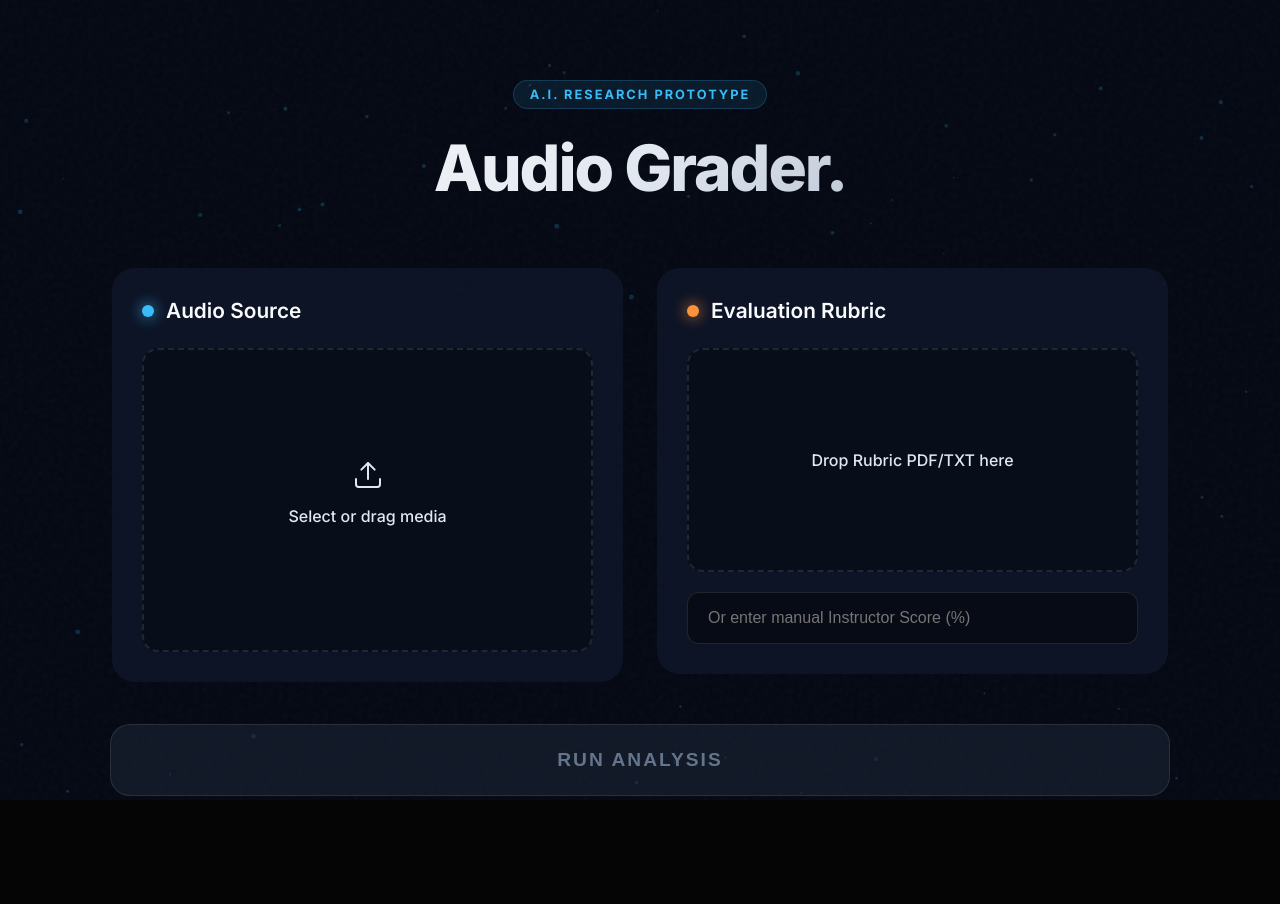
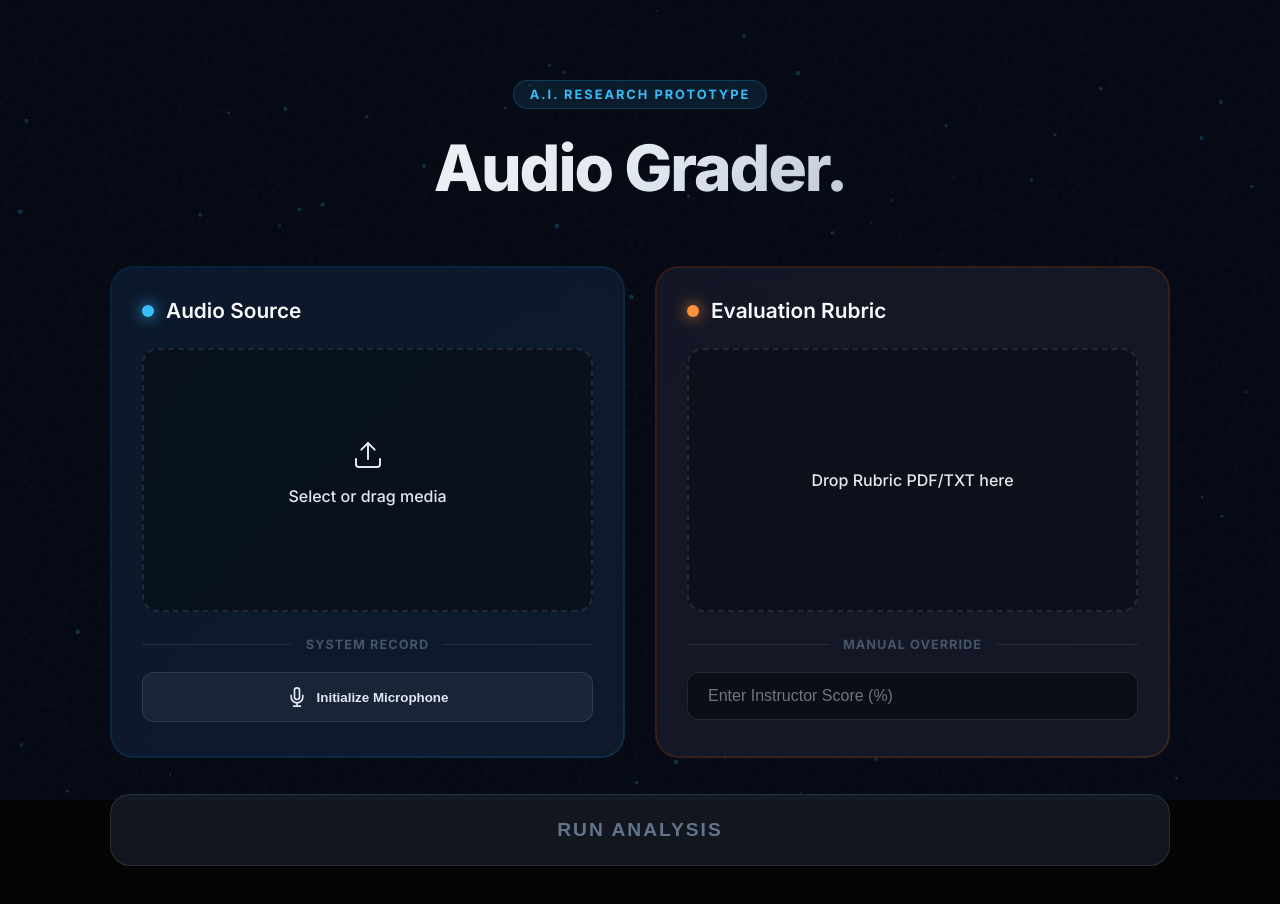
Before and after one commit to Goldenavs/AI-Audio-Grader, a React (Vite) app in the folder frontend/: page / in a window 1280 px wide. Shown: the top 904 px of the page. Before the commit the page ends 876 px from the top, so only its background shows below. Built offline with nearby package versions, Linux system fonts and the light colour scheme.

Commit message:
fix: UI inconsistencies

```diff
--- a/frontend/src/components/GlowingCard.tsx
+++ b/frontend/src/components/GlowingCard.tsx
@@ -1,19 +1,20 @@
 // src/components/GlowingCard.tsx
 import { motion } from 'framer-motion';
-import { useState } from 'react';
+import { useState, type ReactNode, type CSSProperties } from 'react';
 
 interface GlowingCardProps {
-  children: React.ReactNode;
+  children: ReactNode;
   accentColor: 'blue' | 'orange';
-  style?: React.CSSProperties;
+  style?: CSSProperties;
 }
 
 const GlowingCard = ({ children, accentColor, style }: GlowingCardProps) => {
   const [isHovered, setIsHovered] = useState(false);
 
+  // Using a rich diagonal gradient that we will shift slowly instead of spinning
   const gradientColor = accentColor === 'blue'
-    ? 'conic-gradient(from 0deg, transparent 70%, #0284c7 80%, #38bdf8 100%)'
-    : 'conic-gradient(from 0deg, transparent 70%, #ea580c 80%, #fb923c 100%)';
+    ? 'linear-gradient(135deg, #0284c7 0%, #38bdf8 50%, #0c4a6e 100%)'
+    : 'linear-gradient(135deg, #ea580c 0%, #fb923c 50%, #7c2d12 100%)';
 
   return (
     <motion.div
@@ -22,39 +23,46 @@ const GlowingCard = ({ children, accentColor, style }: GlowingCardProps) => {
       style={{
         position: 'relative',
         borderRadius: '24px',
-        overflow: 'hidden',
         padding: '2px', // The thickness of the animated border
         ...style
       }}
     >
-      {/* The Spinning Border Element */}
-      <div
+      {/* Elegant Shimmering Border */}
+      <motion.div
+        animate={{
+          // Shifts the gradient position smoothly back and forth on hover
+          backgroundPosition: isHovered ? ['0% 0%', '100% 100%'] : '0% 0%',
+          opacity: isHovered ? 1 : 0.2
+        }}
+        transition={{
+          backgroundPosition: { duration: 3, repeat: Infinity, repeatType: "mirror", ease: "linear" },
+          opacity: { duration: 0.3 }
+        }}
         style={{
           position: 'absolute',
-          top: '50%',
-          left: '50%',
-          width: '200%',
-          height: '200%',
+          top: 0, left: 0, right: 0, bottom: 0,
+          borderRadius: '24px',
           background: gradientColor,
-          transformOrigin: '0 0',
-          animation: 'spin 4s linear infinite',
-          opacity: isHovered ? 1 : 0.15,
-          transition: 'opacity 0.4s ease',
+          backgroundSize: '200% 200%',
           zIndex: 0,
+          // Adds a soft outer glow in the specific accent color
+          boxShadow: isHovered
+            ? `0 0 20px ${accentColor === 'blue' ? 'rgba(56, 189, 248, 0.2)' : 'rgba(251, 146, 60, 0.2)'}`
+            : 'none'
         }}
       />
 
-      {/* The Inner Content Area */}
+      {/* Inner Content Area */}
       <motion.div
         animate={{ scale: isHovered ? 0.99 : 1 }}
-        transition={{ duration: 0.3 }}
+        transition={{ duration: 0.3, ease: "easeOut" }}
         style={{
           position: 'relative',
           zIndex: 1,
-          backgroundColor: 'rgba(15, 23, 42, 0.8)', // Dark slate base
+          backgroundColor: 'rgba(15, 23, 42, 0.85)', // Dark slate base
           backdropFilter: 'blur(20px)',
           WebkitBackdropFilter: 'blur(20px)',
-          borderRadius: '22px',
+          borderRadius: '22px', // Perfectly maps to the 24px outer radius minus 2px padding
           height: '100%',
           padding: '30px',
           boxSizing: 'border-box'
--- a/frontend/src/screens/Home.tsx
+++ b/frontend/src/screens/Home.tsx
@@ -1,9 +1,10 @@
+// src/screens/Home.tsx
 import { useState, useRef, type ChangeEvent, type DragEvent } from 'react';
 import { motion, AnimatePresence } from 'framer-motion';
 import InteractiveBackground from '../components/InteractiveBackground';
 import GlowingCard from '../components/GlowingCard';
 
-// Keep your existing GradingResults interface and custom Icons here...
+// Interfaces & Custom Icons
 interface GradingResults {
   humanScore: number;
   aiScore: number;
@@ -15,6 +16,7 @@ const UploadIcon = () => (<svg width="32" height="32" viewBox="0 0 24 24" fill="
 const MicIcon = () => (<svg width="20" height="20" viewBox="0 0 24 24" fill="none" stroke="currentColor" strokeWidth="2" strokeLinecap="round" strokeLinejoin="round"><path d="M12 1a3 3 0 0 0-3 3v8a3 3 0 0 0 6 0V4a3 3 0 0 0-3-3z"></path><path d="M19 10v2a7 7 0 0 1-14 0v-2"></path><line x1="12" y1="19" x2="12" y2="23"></line><line x1="8" y1="23" x2="16" y2="23"></line></svg>);
 const FileAudioIcon = () => (<svg width="24" height="24" viewBox="0 0 24 24" fill="none" stroke="#38bdf8" strokeWidth="2" strokeLinecap="round" strokeLinejoin="round"><path d="M9 18V5l12-2v13"></path><circle cx="6" cy="18" r="3"></circle><circle cx="18" cy="16" r="3"></circle></svg>);
 const FileDocumentIcon = () => (<svg width="28" height="28" viewBox="0 0 24 24" fill="none" stroke="#fb923c" strokeWidth="2" strokeLinecap="round" strokeLinejoin="round"><path d="M14 2H6a2 2 0 0 0-2 2v16a2 2 0 0 0 2 2h12a2 2 0 0 0 2-2V8z"></path><polyline points="14 2 14 8 20 8"></polyline><line x1="16" y1="13" x2="8" y2="13"></line><line x1="16" y1="17" x2="8" y2="17"></line><polyline points="10 9 9 9 8 9"></polyline></svg>);
+const PowerIcon = () => (<svg width="16" height="16" viewBox="0 0 24 24" fill="none" stroke="currentColor" strokeWidth="2" strokeLinecap="round" strokeLinejoin="round"><path d="M18.36 6.64a9 9 0 1 1-12.73 0"></path><line x1="12" y1="2" x2="12" y2="12"></line></svg>);
 
 export default function Home() {
   const [isProcessing, setIsProcessing] = useState<boolean>(false);
@@ -33,6 +35,7 @@ export default function Home() {
   const [isDraggingBaseline, setIsDraggingBaseline] = useState<boolean>(false);
   const baselineInputRef = useRef<HTMLInputElement>(null);
 
+  // Handlers
   const handleMediaFile = (file: File) => { if (file.type.startsWith('audio/') || file.type.startsWith('video/')) setAudioFile(file); else alert("Please upload an audio or video file."); };
   const handleMediaFileChange = (e: ChangeEvent<HTMLInputElement>) => { if (e.target.files && e.target.files.length > 0) handleMediaFile(e.target.files[0]); };
   const handleBaselineFile = (file: File) => { setBaselineFile(file); setHumanScore(''); };
@@ -40,9 +43,34 @@ export default function Home() {
   const handleScoreChange = (e: ChangeEvent<HTMLInputElement>) => { setHumanScore(e.target.value); if (e.target.value !== '') setBaselineFile(null); };
   const preventDefaults = (e: DragEvent<HTMLDivElement>) => e.preventDefault();
 
-  const startRecording = async () => { setIsRecording(true); };
-  const stopRecording = () => { setIsRecording(false); };
+  // Microphone Logic
+  const startRecording = async () => {
+    try {
+      const stream = await navigator.mediaDevices.getUserMedia({ audio: true });
+      const mediaRecorder = new MediaRecorder(stream);
+      mediaRecorderRef.current = mediaRecorder;
+      audioChunksRef.current = [];
 
+      mediaRecorder.ondataavailable = (e) => { if (e.data.size > 0) audioChunksRef.current.push(e.data); };
+      mediaRecorder.onstop = () => {
+        const audioBlob = new Blob(audioChunksRef.current, { type: 'audio/webm' });
+        const file = new File([audioBlob], "recorded_audio.webm", { type: 'audio/webm' });
+        setAudioFile(file);
+        stream.getTracks().forEach(track => track.stop());
+      };
+      mediaRecorder.start();
+      setIsRecording(true);
+    } catch (err) { alert("Microphone access denied."); }
+  };
+
+  const stopRecording = () => {
+    if (mediaRecorderRef.current && isRecording) {
+      mediaRecorderRef.current.stop();
+      setIsRecording(false);
+    }
+  };
+
+  // API Analysis Logic
   const startAnalysis = async () => {
     if (!audioFile || (!humanScore && !baselineFile)) return;
     setIsProcessing(true);
@@ -54,8 +82,6 @@ export default function Home() {
   };
 
   const isFormReady = audioFile && (humanScore || baselineFile) && !isProcessing && !isRecording;
-
-  // Manual spring transition for that smooth bounce
   const springTransition = { type: "spring" as const, stiffness: 300, damping: 24 };
 
   return (
@@ -68,11 +94,8 @@ export default function Home() {
         transition={{ duration: 0.5 }}
         style={{ padding: '80px 20px', maxWidth: '1100px', margin: '0 auto', width: '100%', boxSizing: 'border-box', zIndex: 1 }}
       >
-        {/* HEADER - Delay 0.1s */}
         <motion.header
-          initial={{ opacity: 0, y: 30 }}
-          animate={{ opacity: 1, y: 0 }}
-          transition={{ delay: 0.1, ...springTransition }}
+          initial={{ opacity: 0, y: 30 }} animate={{ opacity: 1, y: 0 }} transition={{ delay: 0.1, ...springTransition }}
           style={{ textAlign: 'center', marginBottom: '60px' }}
         >
           <div style={{ display: 'inline-block', padding: '6px 16px', backgroundColor: 'rgba(56, 189, 248, 0.1)', border: '1px solid rgba(56, 189, 248, 0.2)', borderRadius: '20px', color: '#38bdf8', fontSize: '0.8rem', fontWeight: '700', letterSpacing: '2px', marginBottom: '20px', textTransform: 'uppercase' }}>
@@ -83,35 +106,34 @@ export default function Home() {
           </h1>
         </motion.header>
 
-        <div style={{ display: 'flex', gap: '30px', marginBottom: '40px', flexWrap: 'wrap' }}>
+        <div style={{ display: 'flex', gap: '30px', marginBottom: '40px', flexWrap: 'wrap', alignItems: 'stretch' }}>
 
-          {/* LEFT COLUMN - Delay 0.2s */}
+          {/* --- LEFT COLUMN: MEDIA INPUT --- */}
           <motion.div
-            initial={{ opacity: 0, y: 30 }}
-            animate={{ opacity: 1, y: 0 }}
-            transition={{ delay: 0.2, ...springTransition }}
+            initial={{ opacity: 0, y: 30 }} animate={{ opacity: 1, y: 0 }} transition={{ delay: 0.2, ...springTransition }}
             style={{ flex: '1 1 450px' }}
           >
-            <GlowingCard accentColor="blue" style={{ display: 'flex', flexDirection: 'column' }}>
+            <GlowingCard accentColor="blue" style={{ display: 'flex', flexDirection: 'column', height: '100%' }}>
               <div style={{ display: 'flex', alignItems: 'center', gap: '12px', marginBottom: '25px' }}>
                 <div style={{ width: '12px', height: '12px', borderRadius: '50%', backgroundColor: '#38bdf8', boxShadow: '0 0 15px #38bdf8' }} />
                 <h3 style={{ margin: 0, color: '#f8fafc', fontSize: '1.3rem', fontWeight: '600' }}>Audio Source</h3>
               </div>
 
+              {/* Dropzone */}
               <motion.div
                 onDragOver={(e) => { preventDefaults(e); setIsDraggingMedia(true); }}
                 onDragLeave={(e) => { preventDefaults(e); setIsDraggingMedia(false); }}
                 onDrop={(e) => { preventDefaults(e); setIsDraggingMedia(false); if (e.dataTransfer.files.length > 0) handleMediaFile(e.dataTransfer.files[0]); }}
                 onClick={() => !isRecording && mediaInputRef.current?.click()}
                 whileHover={!isRecording ? { scale: 1.01, backgroundColor: 'rgba(56, 189, 248, 0.08)' } : {}}
-                style={{ flex: 1, padding: '40px 20px', border: `2px dashed ${isDraggingMedia || audioFile ? '#38bdf8' : 'rgba(255,255,255,0.1)'}`, borderRadius: '16px', textAlign: 'center', cursor: isRecording ? 'not-allowed' : 'pointer', display: 'flex', flexDirection: 'column', alignItems: 'center', justifyContent: 'center', transition: 'all 0.3s ease', minHeight: '220px', backgroundColor: 'rgba(0,0,0,0.3)' }}
+                style={{ flex: 1, padding: '40px 20px', border: `2px dashed ${isDraggingMedia || audioFile ? '#38bdf8' : 'rgba(255,255,255,0.1)'}`, borderRadius: '16px', textAlign: 'center', cursor: isRecording ? 'not-allowed' : 'pointer', display: 'flex', flexDirection: 'column', alignItems: 'center', justifyContent: 'center', transition: 'all 0.3s ease', minHeight: '180px', backgroundColor: 'rgba(0,0,0,0.3)' }}
               >
                 <input type="file" accept="audio/*,video/*" ref={mediaInputRef} onChange={handleMediaFileChange} style={{ display: 'none' }} />
                 {audioFile ? (
                   <motion.div initial={{ scale: 0.8, opacity: 0 }} animate={{ scale: 1, opacity: 1 }} style={{ display: 'flex', flexDirection: 'column', alignItems: 'center' }}>
                     <FileAudioIcon />
                     <p style={{ color: '#f8fafc', fontWeight: '600', marginTop: '15px' }}>{audioFile.name}</p>
-                    <button onClick={(e) => { e.stopPropagation(); setAudioFile(null); }} style={{ marginTop: '10px', padding: '8px 16px', backgroundColor: 'transparent', border: '1px solid rgba(255,255,255,0.2)', color: '#94a3b8', borderRadius: '8px', cursor: 'pointer' }}>Remove</button>
+                    <button onClick={(e) => { e.stopPropagation(); setAudioFile(null); }} style={{ marginTop: '10px', padding: '8px 16px', backgroundColor: 'transparent', border: '1px solid rgba(255,255,255,0.2)', color: '#94a3b8', borderRadius: '8px', cursor: 'pointer', transition: 'all 0.2s' }} onMouseOver={e => e.currentTarget.style.color = '#fff'} onMouseOut={e => e.currentTarget.style.color = '#94a3b8'}>Remove</button>
                   </motion.div>
                 ) : (
                   <>
@@ -120,45 +142,73 @@ export default function Home() {
                   </>
                 )}
               </motion.div>
+
+              {/* Left Separator */}
+              <div style={{ marginTop: '25px', display: 'flex', alignItems: 'center', justifyContent: 'space-between', gap: '15px' }}>
+                <div style={{ flex: 1, height: '1px', background: 'rgba(255,255,255,0.1)' }} />
+                <span style={{ color: '#475569', fontSize: '0.8rem', fontWeight: '700', textTransform: 'uppercase', letterSpacing: '1px' }}>System Record</span>
+                <div style={{ flex: 1, height: '1px', background: 'rgba(255,255,255,0.1)' }} />
+              </div>
+
+              {/* Action Button */}
+              <motion.button
+                whileHover={{ scale: 1.02 }} whileTap={{ scale: 0.98 }}
+                onClick={(e) => { e.stopPropagation(); isRecording ? stopRecording() : startRecording(); }}
+                style={{ marginTop: '20px', width: '100%', display: 'flex', alignItems: 'center', justifyContent: 'center', gap: '10px', padding: '14px 0', backgroundColor: isRecording ? 'rgba(239, 68, 68, 0.15)' : 'rgba(255,255,255,0.05)', color: isRecording ? '#ef4444' : '#e2e8f0', border: `1px solid ${isRecording ? 'rgba(239, 68, 68, 0.5)' : 'rgba(255,255,255,0.1)'}`, borderRadius: '12px', cursor: 'pointer', fontWeight: '600', transition: 'all 0.2s', boxShadow: isRecording ? '0 0 20px rgba(239, 68, 68, 0.2)' : 'none' }}
+              >
+                {isRecording ? (
+                  <><motion.div animate={{ opacity: [1, 0.3, 1], scale: [1, 1.2, 1] }} transition={{ repeat: Infinity, duration: 1 }} style={{ width: '12px', height: '12px', backgroundColor: '#ef4444', borderRadius: '50%', boxShadow: '0 0 10px #ef4444' }} /> Terminate Recording</>
+                ) : (
+                  <><MicIcon /> Initialize Microphone</>
+                )}
+              </motion.button>
             </GlowingCard>
           </motion.div>
 
-          {/* RIGHT COLUMN - Delay 0.3s */}
+          {/* --- RIGHT COLUMN: BASELINE CONFIG --- */}
           <motion.div
-            initial={{ opacity: 0, y: 30 }}
-            animate={{ opacity: 1, y: 0 }}
-            transition={{ delay: 0.3, ...springTransition }}
+            initial={{ opacity: 0, y: 30 }} animate={{ opacity: 1, y: 0 }} transition={{ delay: 0.3, ...springTransition }}
             style={{ flex: '1 1 450px' }}
           >
-            <GlowingCard accentColor="orange" style={{ display: 'flex', flexDirection: 'column' }}>
+            <GlowingCard accentColor="orange" style={{ display: 'flex', flexDirection: 'column', height: '100%' }}>
               <div style={{ display: 'flex', alignItems: 'center', gap: '12px', marginBottom: '25px' }}>
                 <div style={{ width: '12px', height: '12px', borderRadius: '50%', backgroundColor: '#fb923c', boxShadow: '0 0 15px #fb923c' }} />
                 <h3 style={{ margin: 0, color: '#f8fafc', fontSize: '1.3rem', fontWeight: '600' }}>Evaluation Rubric</h3>
               </div>
 
+              {/* Dropzone */}
               <motion.div
                 onDragOver={(e) => { preventDefaults(e); setIsDraggingBaseline(true); }}
                 onDragLeave={(e) => { preventDefaults(e); setIsDraggingBaseline(false); }}
                 onDrop={(e) => { preventDefaults(e); setIsDraggingBaseline(false); if (e.dataTransfer.files.length > 0) handleBaselineFile(e.dataTransfer.files[0]); }}
                 onClick={() => baselineInputRef.current?.click()}
                 whileHover={{ scale: 1.01, backgroundColor: 'rgba(251, 146, 60, 0.08)' }}
-                style={{ flex: 1, padding: '40px 20px', border: `2px dashed ${isDraggingBaseline || baselineFile ? '#fb923c' : 'rgba(255,255,255,0.1)'}`, borderRadius: '16px', textAlign: 'center', cursor: 'pointer', display: 'flex', flexDirection: 'column', alignItems: 'center', justifyContent: 'center', transition: 'all 0.3s ease', minHeight: '140px', backgroundColor: 'rgba(0,0,0,0.3)' }}
+                style={{ flex: 1, padding: '40px 20px', border: `2px dashed ${isDraggingBaseline || baselineFile ? '#fb923c' : 'rgba(255,255,255,0.1)'}`, borderRadius: '16px', textAlign: 'center', cursor: 'pointer', display: 'flex', flexDirection: 'column', alignItems: 'center', justifyContent: 'center', transition: 'all 0.3s ease', minHeight: '180px', backgroundColor: 'rgba(0,0,0,0.3)' }}
               >
                 <input type="file" accept=".pdf,.txt,.docx" ref={baselineInputRef} onChange={handleBaselineFileChange} style={{ display: 'none' }} />
                 {baselineFile ? (
                    <motion.div initial={{ scale: 0.8, opacity: 0 }} animate={{ scale: 1, opacity: 1 }} style={{ display: 'flex', flexDirection: 'column', alignItems: 'center' }}>
                      <FileDocumentIcon />
                      <p style={{ color: '#f8fafc', fontWeight: '600', marginTop: '15px' }}>{baselineFile.name}</p>
+                     <button onClick={(e) => { e.stopPropagation(); setBaselineFile(null); }} style={{ marginTop: '10px', padding: '8px 16px', backgroundColor: 'transparent', border: '1px solid rgba(255,255,255,0.2)', color: '#94a3b8', borderRadius: '8px', cursor: 'pointer', transition: 'all 0.2s' }} onMouseOver={e => e.currentTarget.style.color = '#fff'} onMouseOut={e => e.currentTarget.style.color = '#94a3b8'}>Remove</button>
                    </motion.div>
                 ) : (
                   <p style={{ color: '#e2e8f0', fontWeight: '500' }}>Drop Rubric PDF/TXT here</p>
                 )}
               </motion.div>
 
+              {/* Right Separator */}
+              <div style={{ marginTop: '25px', display: 'flex', alignItems: 'center', justifyContent: 'space-between', gap: '15px' }}>
+                <div style={{ flex: 1, height: '1px', background: 'rgba(255,255,255,0.1)' }} />
+                <span style={{ color: '#475569', fontSize: '0.8rem', fontWeight: '700', textTransform: 'uppercase', letterSpacing: '1px' }}>Manual Override</span>
+                <div style={{ flex: 1, height: '1px', background: 'rgba(255,255,255,0.1)' }} />
+              </div>
+
+              {/* Input Action */}
               <div style={{ marginTop: '20px', position: 'relative' }}>
                 <input
-                  type="number" placeholder="Or enter manual Instructor Score (%)" value={humanScore} onChange={handleScoreChange}
-                  style={{ width: '100%', padding: '16px 20px', fontSize: '1rem', backgroundColor: 'rgba(0,0,0,0.4)', color: '#f8fafc', border: '1px solid rgba(255,255,255,0.1)', borderRadius: '12px', boxSizing: 'border-box', outline: 'none', transition: 'all 0.3s' }}
+                  type="number" placeholder="Enter Instructor Score (%)" value={humanScore} onChange={handleScoreChange}
+                  style={{ width: '100%', padding: '14px 20px', fontSize: '1rem', backgroundColor: 'rgba(0,0,0,0.4)', color: '#f8fafc', border: '1px solid rgba(255,255,255,0.1)', borderRadius: '12px', boxSizing: 'border-box', outline: 'none', transition: 'all 0.3s' }}
                   onFocus={(e) => e.target.style.borderColor = '#fb923c'}
                   onBlur={(e) => e.target.style.borderColor = 'rgba(255,255,255,0.1)'}
                 />
@@ -167,12 +217,8 @@ export default function Home() {
           </motion.div>
         </div>
 
-        {/* PROCESS BUTTON - Delay 0.4s */}
-        <motion.div
-          initial={{ opacity: 0, y: 30 }}
-          animate={{ opacity: 1, y: 0 }}
-          transition={{ delay: 0.4, ...springTransition }}
-        >
+        {/* --- PROCESS BUTTON --- */}
+        <motion.div initial={{ opacity: 0, y: 30 }} animate={{ opacity: 1, y: 0 }} transition={{ delay: 0.4, ...springTransition }}>
           <motion.button
             whileHover={{ scale: !isFormReady ? 1 : 1.01 }} whileTap={{ scale: !isFormReady ? 1 : 0.98 }}
             onClick={startAnalysis} disabled={!isFormReady}
@@ -185,11 +231,41 @@ export default function Home() {
         {/* --- RESULTS SECTION --- */}
         <AnimatePresence>
           {results && (
-            <motion.div initial={{ opacity: 0, y: 50, scale: 0.95 }} animate={{ opacity: 1, y: 0, scale: 1 }} exit={{ opacity: 0, y: 50 }} transition={{ duration: 0.6, type: "spring", bounce: 0.3 }} style={{ marginTop: '60px' }}>
+            <motion.div initial={{ opacity: 0, y: 50, scale: 0.95 }} animate={{ opacity: 1, y: 0, scale: 1 }} exit={{ opacity: 0, y: 50, scale: 0.95 }} transition={{ duration: 0.5, type: "spring", bounce: 0.3 }} style={{ marginTop: '60px' }}>
               <div style={{ padding: '50px', borderRadius: '30px', position: 'relative', overflow: 'hidden', backgroundColor: 'rgba(15, 23, 42, 0.8)', backdropFilter: 'blur(20px)', border: '1px solid rgba(255,255,255,0.05)' }}>
                 <div style={{ position: 'absolute', top: 0, left: 0, right: 0, height: '4px', background: 'linear-gradient(90deg, #38bdf8, #fb923c, #38bdf8)', backgroundSize: '200% auto', animation: 'gradientFlow 3s linear infinite' }} />
 
-                <div style={{ textAlign: 'center', marginBottom: '50px' }}>
+                {/* COOL CLEAR DASHBOARD BUTTON */}
+                <motion.button
+                  onClick={() => setResults(null)}
+                  whileHover={{ scale: 1.05, backgroundColor: 'rgba(239, 68, 68, 0.1)', color: '#ef4444', borderColor: 'rgba(239, 68, 68, 0.4)', boxShadow: '0 0 20px rgba(239, 68, 68, 0.2)' }}
+                  whileTap={{ scale: 0.95 }}
+                  style={{
+                    position: 'absolute',
+                    top: '25px',
+                    right: '25px',
+                    display: 'flex',
+                    alignItems: 'center',
+                    gap: '8px',
+                    padding: '8px 16px',
+                    backgroundColor: 'rgba(255,255,255,0.03)',
+                    border: '1px solid rgba(255,255,255,0.1)',
+                    borderRadius: '20px',
+                    color: '#94a3b8',
+                    fontSize: '0.75rem',
+                    fontWeight: '700',
+                    letterSpacing: '1px',
+                    cursor: 'pointer',
+                    transition: 'all 0.3s ease',
+                    textTransform: 'uppercase',
+                    zIndex: 10
+                  }}
+                >
+                  <PowerIcon />
+                  Clear
+                </motion.button>
+
+                <div style={{ textAlign: 'center', marginBottom: '50px', marginTop: '20px' }}>
                   <h2 style={{ margin: 0, color: '#f8fafc', fontSize: '2rem', fontWeight: '800', letterSpacing: '-0.5px' }}>Comparative Analysis</h2>
                   <p style={{ color: '#94a3b8', marginTop: '10px' }}>Human Control vs. LLM Rubric Evaluation</p>
                 </div>
```
